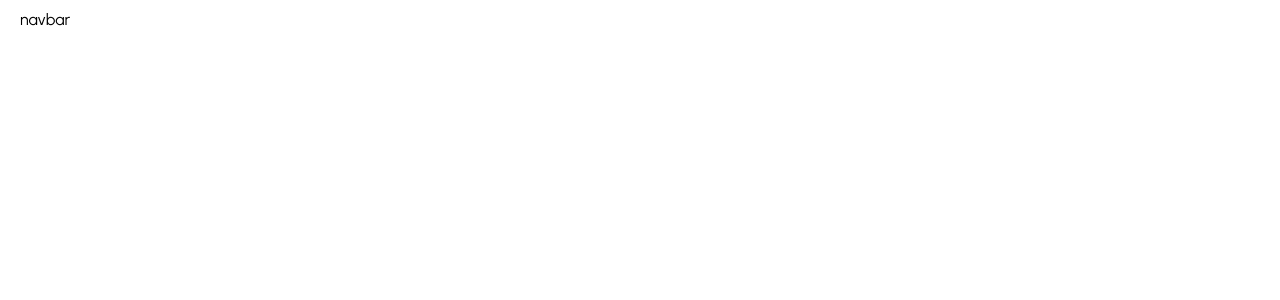
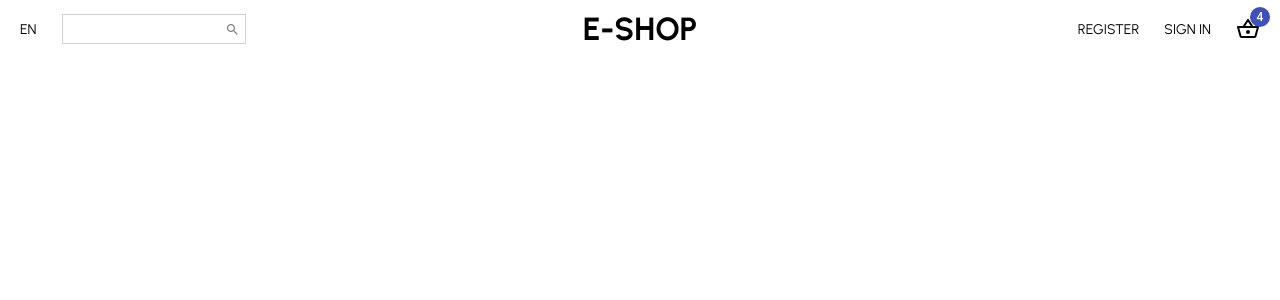
Before and after one commit to oliullahjewel96/e-shop-react, a React (Create React App) app: page / in a window 1280 px wide. Shown: the top 300 px of the page. Built offline with nearby package versions, Linux system fonts and the light colour scheme.

Commit message:
Created  Navbar styled component

```diff
--- a/package.json
+++ b/package.json
@@ -3,6 +3,8 @@
   "version": "0.1.0",
   "private": true,
   "dependencies": {
+    "@material-ui/core": "^4.12.4",
+    "@material-ui/icons": "^4.11.3",
     "@testing-library/jest-dom": "^5.16.4",
     "@testing-library/react": "^13.1.1",
     "@testing-library/user-event": "^13.5.0",
--- a/src/components/Navbar.js
+++ b/src/components/Navbar.js
@@ -1,15 +1,78 @@
+import { Badge } from "@material-ui/core";
+import { Search, ShoppingBasketOutlined } from "@material-ui/icons";
 import styled from "styled-components";
+
 const Component = styled.div`
   height: 60px;
 `;
 const Wrapper = styled.div`
   padding: 10px 20px;
+  display: flex;
+  align-items: center;
+  justify-content: space-between;
 `;
 
+const Language = styled.span`
+  font-size: 14px;
+  cursor: pointer;
+`;
+const Left = styled.div`
+  flex: 1;
+  display: flex;
+  align-items: center;
+`;
+const Input = styled.input`
+  border: none;
+`;
+const SearchContainer = styled.div`
+  border: 1px solid lightgray;
+  display: flex;
+  align-items: center;
+  margin-left: 25px;
+  padding: 5px;
+`;
+const Center = styled.div`
+  flex: 1;
+  text-align: center;
+`;
+const Logo = styled.h1`
+  font-weight: bold;
+`;
+const Right = styled.div`
+  flex: 1;
+  display: flex;
+  justify-content: flex-end;
+  align-items: center;
+`;
+const MenuItem = styled.div`
+  font-size: 14px;
+  cursor: pointer;
+  margin-left: 25px;
+`;
 const Navbar = () => {
   return (
     <Component>
-      <Wrapper>navbar</Wrapper>
+      <Wrapper>
+        <Left>
+          <Language>EN</Language>
+          <SearchContainer>
+            <Input />
+            <Search style={{ color: "gray", fontSize: "15px" }} />
+          </SearchContainer>
+        </Left>
+        <Center>
+          <Logo>E-SHOP</Logo>
+        </Center>
+        <Right>
+          <MenuItem>REGISTER</MenuItem>
+          <MenuItem>SIGN IN</MenuItem>
+          <MenuItem>
+            <Badge badgeContent={4} color="primary">
+              <ShoppingBasketOutlined />
+            </Badge>
+          </MenuItem>
+        </Right>
+      </Wrapper>
     </Component>
   );
 };
```
Also changed, not shown: 1 other file (tests, documents, lock files or other folders).
